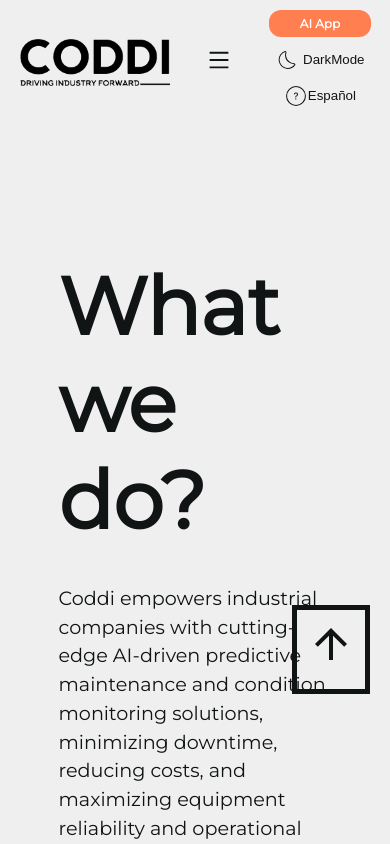
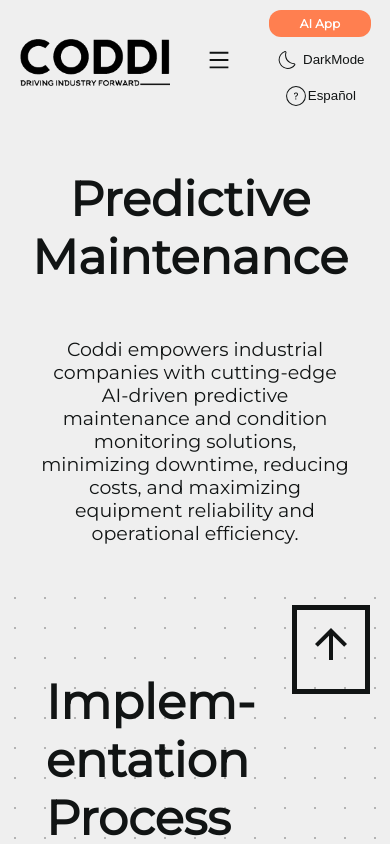
Before and after one commit to HexVanilla/Coddi-siteV2, a React (Create React App) app: page / in a window 390 px wide. Shown: the top 844 px of the page. Built offline with nearby package versions, Linux system fonts and the light colour scheme.

Commit message:
remove what we do

```diff
--- a/src/App.js
+++ b/src/App.js
@@ -1,32 +1,32 @@
-import React, { useState, useEffect } from 'react'
-import Navbar from './components/Navbar'
-import WhatWeDo from './components/WhatWeDo'
-import TheTeam from './components/TheTeam'
-import Footer from './components/Footer'
-import BackToTopButton from './components/BackToTopButton'
-import OurClients from './components/OurClients'
-import Solutions from './components/Solutions'
-import News from './components/News'
-import { BrowserRouter as Router, Routes, Route } from 'react-router-dom'
-import './App.css'
+import React, { useState, useEffect } from "react";
+import Navbar from "./components/Navbar";
+import WhatWeDo from "./components/WhatWeDo";
+import TheTeam from "./components/TheTeam";
+import Footer from "./components/Footer";
+import BackToTopButton from "./components/BackToTopButton";
+import OurClients from "./components/OurClients";
+import Solutions from "./components/Solutions";
+import News from "./components/News";
+import { BrowserRouter as Router, Routes, Route } from "react-router-dom";
+import "./App.css";
 
 function App() {
-  const [theme, setTheme] = useState('light')
-  const [language, setLanguage] = useState('en')
+  const [theme, setTheme] = useState("light");
+  const [language, setLanguage] = useState("en");
   useEffect(() => {
-    if (theme === 'dark') {
-      document.body.style.backgroundColor = '#111414'
+    if (theme === "dark") {
+      document.body.style.backgroundColor = "#111414";
     } else {
-      document.body.style.backgroundColor = '#efefef'
+      document.body.style.backgroundColor = "#efefef";
     }
-  }, [theme])
+  }, [theme]);
 
   const scrollToSection = (id) => {
-    const element = document.getElementById(id)
+    const element = document.getElementById(id);
     if (element) {
-      element.scrollIntoView({ behavior: 'smooth' })
+      element.scrollIntoView({ behavior: "smooth" });
     }
-  }
+  };
 
   return (
     <Router>
@@ -42,7 +42,7 @@ function App() {
                 setLanguage={setLanguage}
                 scrollToSection={scrollToSection}
               />
-              <WhatWeDo theme={theme} language={language} />
+              {/*<WhatWeDo theme={theme} language={language} />*/}
               <Solutions theme={theme} language={language} />
               <OurClients theme={theme} language={language} />
               <TheTeam theme={theme} language={language} />
@@ -54,7 +54,7 @@ function App() {
         />
       </Routes>
     </Router>
-  )
+  );
 }
 
-export default App
+export default App;
--- a/src/components/Navbar.jsx
+++ b/src/components/Navbar.jsx
@@ -31,18 +31,12 @@ const Navbar = ({
         <img src={theme == "light" ? logoDark : logo} alt="" width="150px" />
       </div>
       <div className={`navbar-links${isMenuOpen ? " open" : ""}`}>
-        <a
+        {/*<a
           style={isMenuOpen ? { fontSize: "1.5rem", lineHeight: "2" } : {}}
           onClick={() => scrollToSection("whatwedo")}
         >
           {language === "en" ? "What We Do" : "Lo que hacemos"}
-        </a>
-        <a
-          style={isMenuOpen ? { fontSize: "1.5rem", lineHeight: "2" } : {}}
-          onClick={() => scrollToSection("condition")}
-        >
-          {language === "en" ? "Condition Monitoring" : "Monitoreo Condición"}
-        </a>
+  </a>*/}
         <a
           style={isMenuOpen ? { fontSize: "1.5rem", lineHeight: "2" } : {}}
           onClick={() => scrollToSection("predictive")}
@@ -51,6 +45,13 @@ const Navbar = ({
             ? " Predictive Maintenance"
             : "Mantenimiento Predictivo"}
         </a>
+        <a
+          style={isMenuOpen ? { fontSize: "1.5rem", lineHeight: "2" } : {}}
+          onClick={() => scrollToSection("condition")}
+        >
+          {language === "en" ? "Condition Monitoring" : "Monitoreo Condición"}
+        </a>
+
         <a
           style={isMenuOpen ? { fontSize: "1.5rem", lineHeight: "2" } : {}}
           onClick={() => scrollToSection("ourclients")}
--- a/src/components/Solutions.css
+++ b/src/components/Solutions.css
@@ -7,6 +7,11 @@
   justify-content: center;
   color: white;
   overflow: hidden;
+  flex-direction: column;
+}
+.solutions-section p {
+  margin-left: 10em;
+  margin-right: 10em;
 }
 .solutions-section .light {
   color: #111414;
@@ -17,6 +22,10 @@
     margin: 2em;
     font-size: 0.75rem;
   }
+  .solutions-section p {
+    margin-left: 1em;
+    margin-right: 1em;
+  }
 }
 @media (max-width: 768px) {
   .solutions-section {
@@ -24,12 +33,20 @@
     margin: 2em;
     font-size: 0.7rem;
   }
+  .solutions-section p {
+    margin-left: 1em;
+    margin-right: 1em;
+  }
 }
 @media (max-width: 425px) {
   .solutions-section {
     flex-direction: column;
     margin: 2em;
     font-size: 0.6rem;
+  }
+  .solutions-section p {
+    margin-left: 1em;
+    margin-right: 1em;
   }
 }
 
@@ -39,4 +56,8 @@
     margin: 2em;
     font-size: 0.4rem;
   }
+  .solutions-section p {
+    margin-left: 1em;
+    margin-right: 1em;
+  }
 }
--- a/src/components/Solutions.jsx
+++ b/src/components/Solutions.jsx
@@ -9,6 +9,7 @@ import KeyBenefits from "./KeyBenefits";
 import HowItWorks from "./HowItWorks";
 import KeyBenefitsPredictive from "./KeyBenefits_predictive";
 import KeyMetrics from "./KeyMetrics";
+import bg from "../img/background.jpg";
 
 const Solutions = ({ theme, language }) => {
   const sectionRef = useRef();
@@ -18,13 +19,26 @@ const Solutions = ({ theme, language }) => {
       <div className={`solutions-section ${theme}`} id="predictive">
         {language == "en" ? (
           <>
-            <h1 style={{ marginRight: 10 }}>Predictive</h1>
-            <h1>Maintenance</h1>
+            <h1 style={{ marginRight: 10 }}>Predictive Maintenance</h1>
+
+            <p>
+              Coddi empowers industrial companies with cutting-edge AI-driven
+              predictive maintenance and condition monitoring solutions,
+              minimizing downtime, reducing costs, and maximizing equipment
+              reliability and operational efficiency.
+            </p>
           </>
         ) : (
           <>
-            <h1 style={{ marginRight: 10 }}>Mantenimiento</h1>
-            <h1>Predictivo</h1>
+            <h1 style={{ marginRight: 10 }}>Mantenimiento Predictivo</h1>
+
+            <p>
+              Coddi empodera a las empresas con soluciones de mantenimiento
+              predictivo y monitoreo de condiciones impulsadas por IA de última
+              generación, minimizando tiempos detenidos, reduciendo costos y
+              maximizando la confiabilidad de los activos y la eficiencia
+              operativa.
+            </p>
           </>
         )}{" "}
       </div>
```
